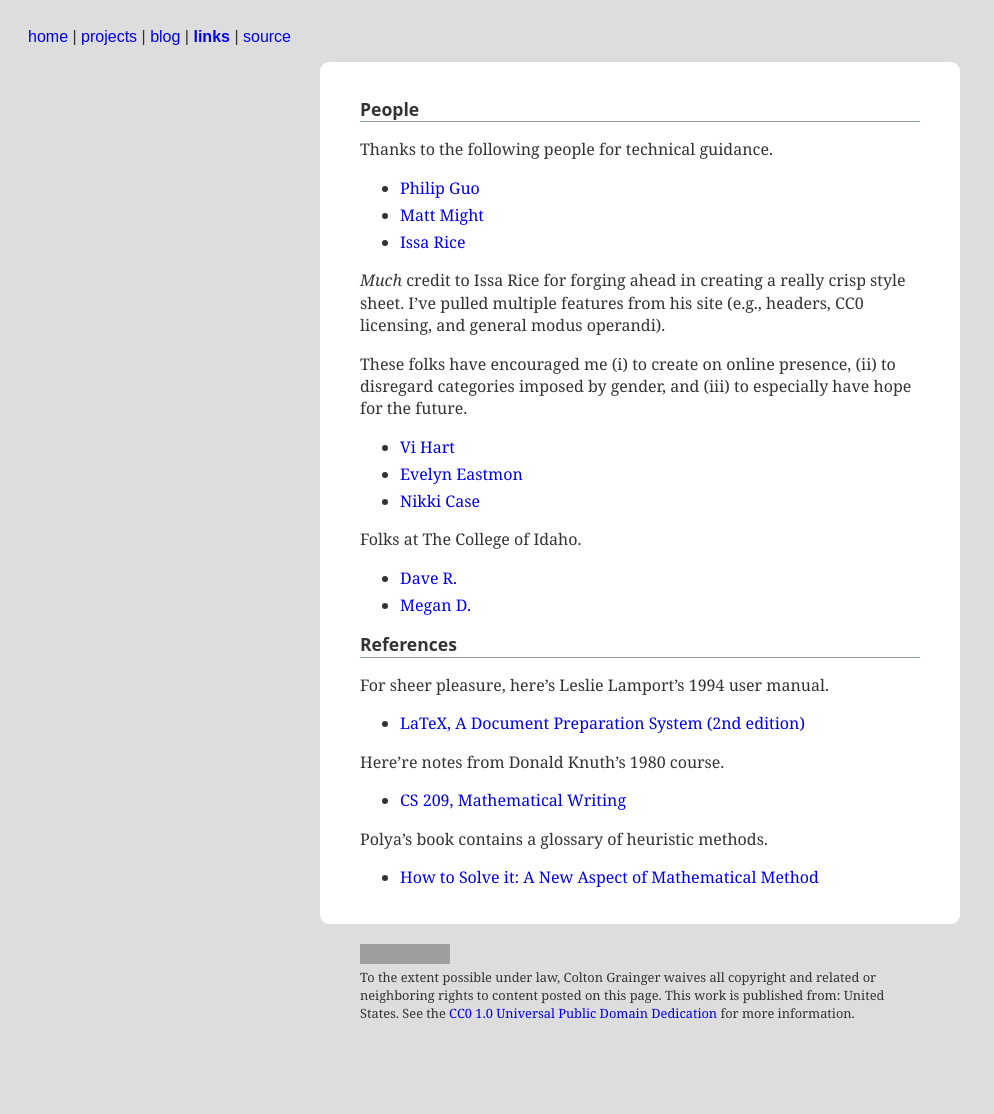
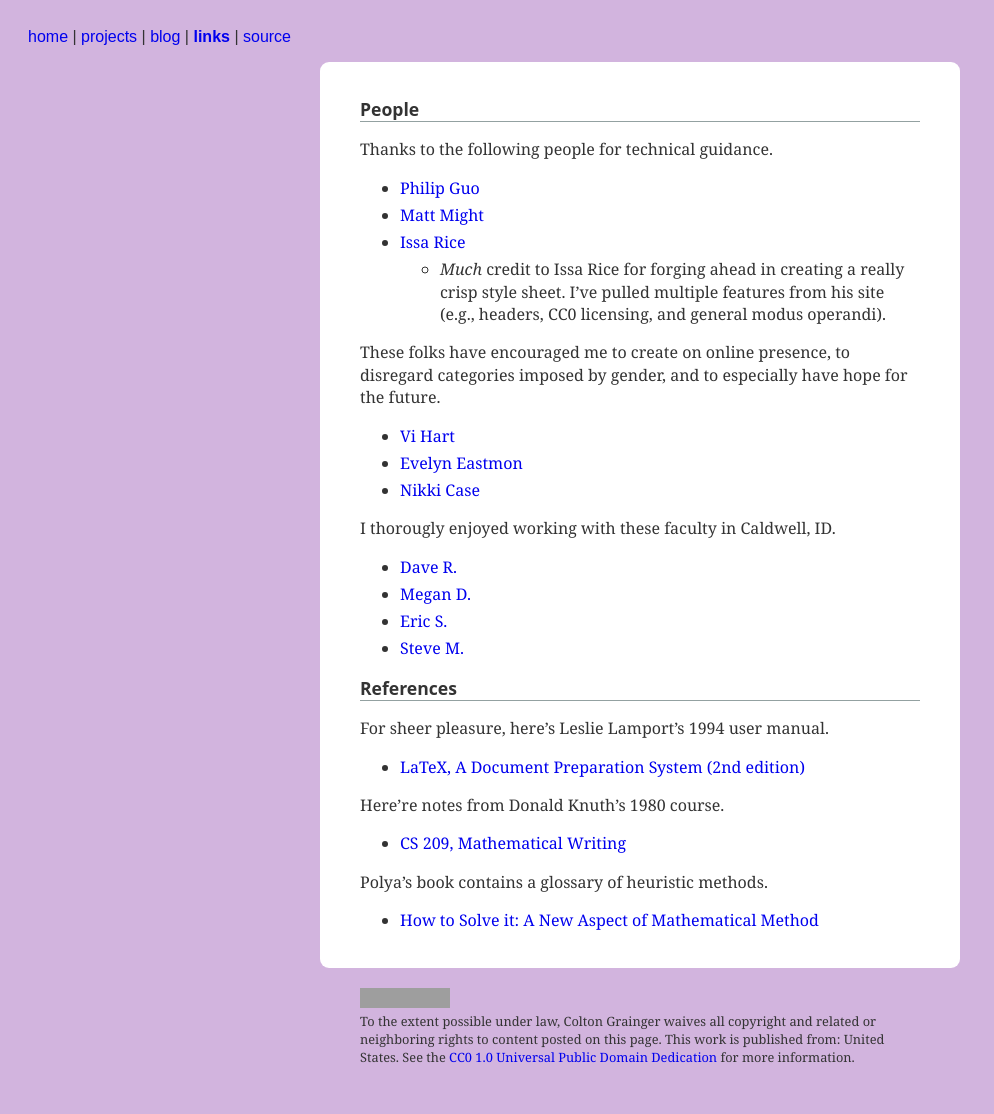
Before and after one commit to coltongrainger/blog, a Jekyll site: the page built from links.md, in a window 1280 px wide. Shown: the whole page, without its empty margins (0-994 px from the left). Built offline with Jekyll 4.4.1, drawn with Linux system fonts in a browser that asks for light colours; our own code applies the rules of GitHub Pages for plain Markdown files; before the commit the page ends 1070 px from its top, so only the background shows below that; grey boxes are pictures that could not be loaded.

Commit message:
pink color scheme?

```diff
--- a/_includes/head.html
+++ b/_includes/head.html
@@ -17,7 +17,7 @@
 /* License: CC0 */
 
 body {
-  background-color: #dddddd ;
+  background-color: #D2B4DE;
   padding: 20px;
   font-family: PT Serif, Georgia, serif;
   color: #333333 ;
--- a/links.md
+++ b/links.md
@@ -10,17 +10,20 @@ Thanks to the following people for technical guidance.
 + [Philip Guo](http://pgbovine.net/)
 + [Matt Might](http://matt.might.net/)
 + [Issa Rice](http://issarice.com)
+	- *Much* credit to Issa Rice for forging ahead in creating a really crisp style sheet. I've pulled multiple features from his site (e.g., headers, CC0 licensing, and general modus operandi).
 
-*Much* credit to Issa Rice for forging ahead in creating a really crisp style sheet. I've pulled multiple features from his site (e.g., headers, CC0 licensing, and general modus operandi).
+These folks have encouraged me to create on online presence, to disregard categories imposed by gender, and to especially have hope for the future.
 
-These folks have encouraged me (i) to create on online presence, (ii) to disregard categories imposed by gender, and (iii) to especially have hope for the future.
 - [Vi Hart](http://vihart.com/vi-hart-faq/)
 - [Evelyn Eastmon](http://www.evelyneastmond.com/)
 - [Nikki Case](http://blog.ncase.me/)
 
-Folks at The College of Idaho.
+I thorougly enjoyed working with these faculty in Caldwell, ID.
+
 + [Dave R.](https://www.collegeofidaho.edu/directory/david-rosoff)
 + [Megan D.](https://www.collegeofidaho.edu/directory/megan-dixon)
++ [Eric S.](https://www.collegeofidaho.edu/directory/eric-spencer)
++ [Steve M.](https://www.collegeofidaho.edu/directory/steve-maughan)
 
 ## References
 
```
Also changed, not shown: index.md (+4 -2 lines).
